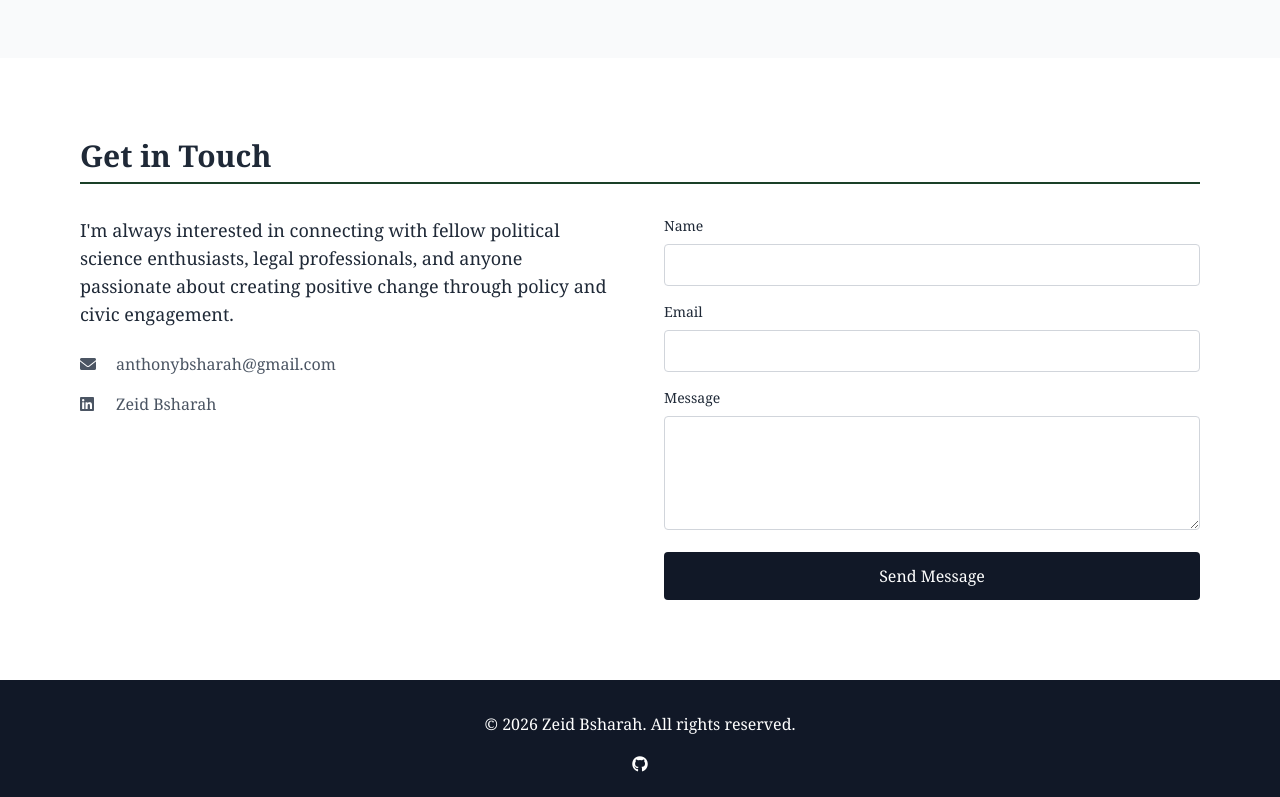
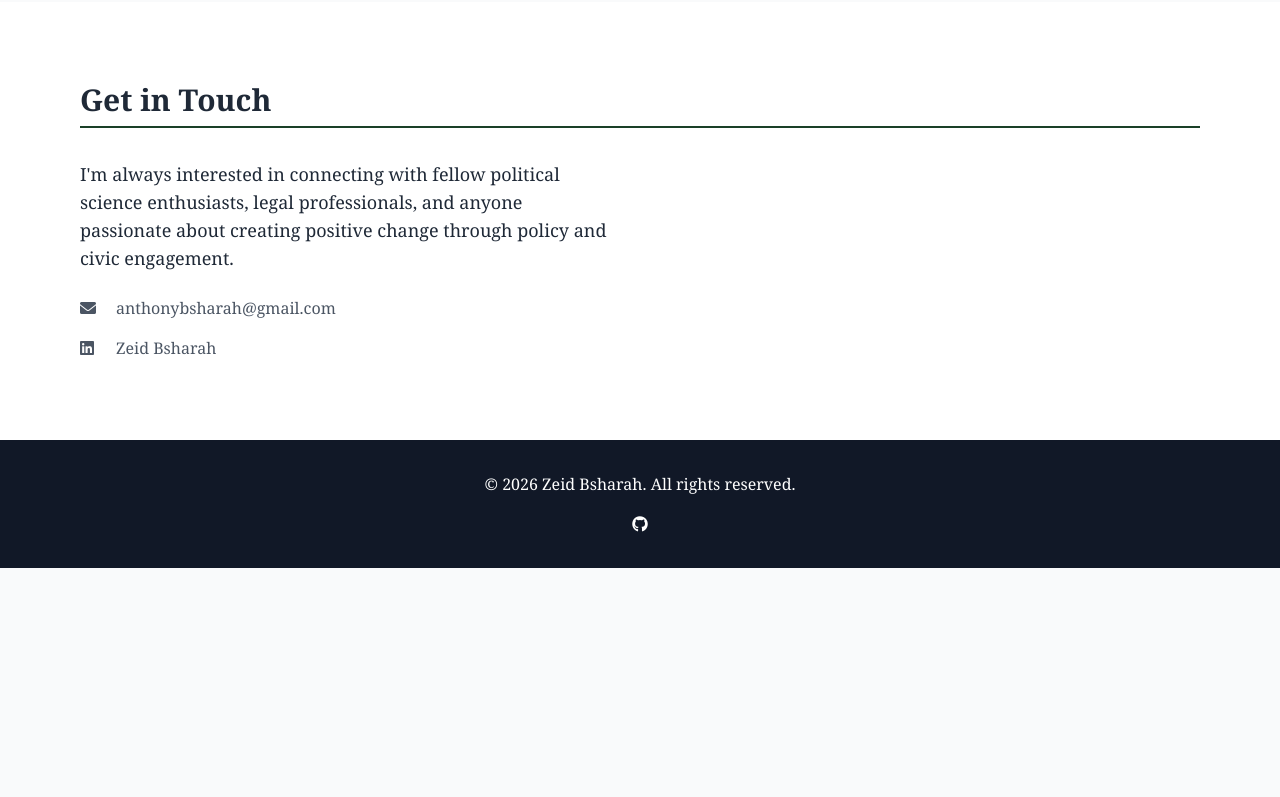
Before and after one commit to anthonybsharah/anthonybsharah.github.io, a plain HTML site: page index.html in a window 1280 px wide. Shown: the part 3895-4692 px from the top of the page. After the commit the page ends 4463 px from the top, so only its background shows below. Drawn offline with nearby package versions, Linux system fonts and the light colour scheme.

Commit message:
Update index.html

```diff
--- a/index.html
+++ b/index.html
@@ -249,8 +249,7 @@ Macroeconomics, Microeconomics, Honors Japanese II</p>
         <div class="max-w-6xl mx-auto px-4">
             <h2 class="text-3xl font-bold section-title">Photography</h2>
             <p class="text-lg text-gray-700 mb-8 max-w-3xl">
-                My photography explores the human side of politics and social change. Through documentary-style images,
-                I aim to capture moments that reveal the personal stories behind political movements and community life.
+                I'm not a photographer by any means, but I love capturing moments when I travel!
             </p>
             <div class="photo-grid grid grid-cols-2 md:grid-cols-3 lg:grid-cols-4 gap-4">
                 <div class="relative overflow-hidden rounded-lg">
@@ -311,25 +310,6 @@ Macroeconomics, Microeconomics, Honors Japanese II</p>
                         </div>
                     </div>
                 </div>
-                <div>
-                    <form class="space-y-4">
-                        <div>
-                            <label class="block text-sm font-medium mb-2">Name</label>
-                            <input type="text" class="w-full px-4 py-2 border border-gray-300 rounded focus:outline-none focus:border-gray-500">
-                        </div>
-                        <div>
-                            <label class="block text-sm font-medium mb-2">Email</label>
-                            <input type="email" class="w-full px-4 py-2 border border-gray-300 rounded focus:outline-none focus:border-gray-500">
-                        </div>
-                        <div>
-                            <label class="block text-sm font-medium mb-2">Message</label>
-                            <textarea rows="4" class="w-full px-4 py-2 border border-gray-300 rounded focus:outline-none focus:border-gray-500"></textarea>
-                        </div>
-                        <button type="submit" class="bg-gray-900 text-white px-6 py-3 rounded hover:bg-gray-800 transition w-full">
-                            Send Message
-                        </button>
-                    </form>
-                </div>
             </div>
         </div>
     </section>
```
